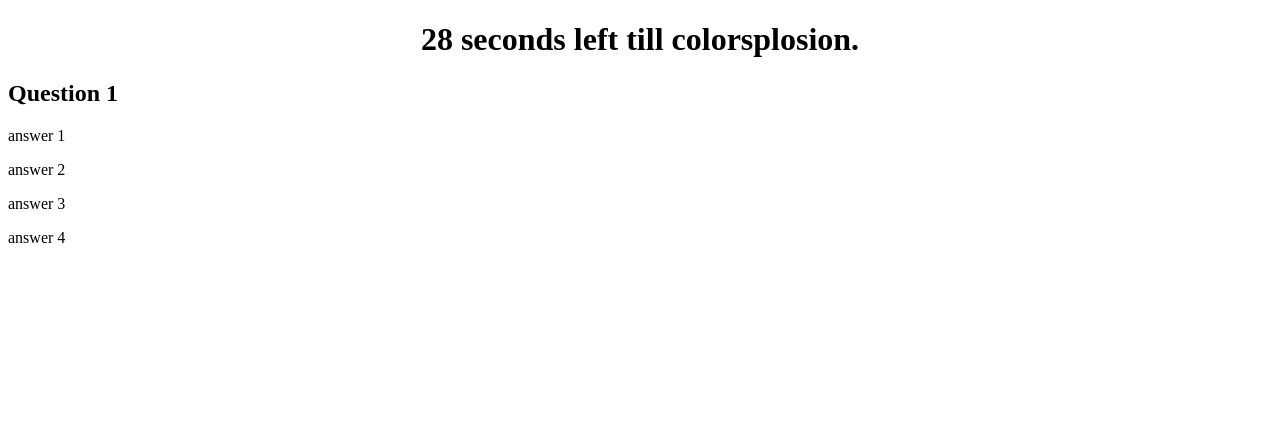
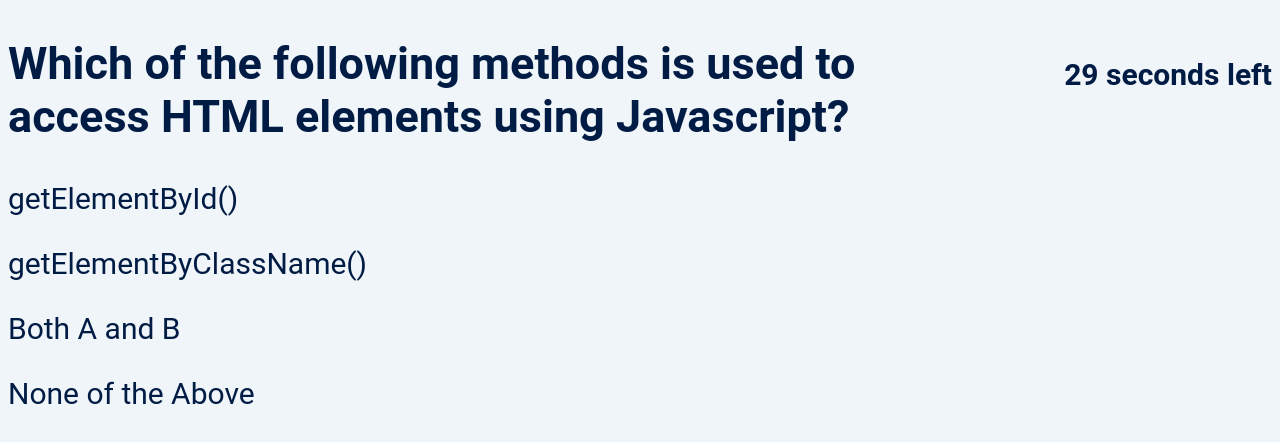
Before and after one commit to Mutasim-c/Web-APIs-Code-Quiz, a plain HTML site: page index.html in a window 1280 px wide. Both pictures are taken after a click on the button "start". Drawn offline with Linux system fonts and the light colour scheme.

Commit message:
added some styling and actual question/answers

```diff
--- a/assets/css/style.css
+++ b/assets/css/style.css
@@ -0,0 +1,49 @@
+*,
+*::before,
+*::after {
+  box-sizing: border-box;
+}
+
+body{
+    font-size: 30px;
+    font-family: "Roboto", sans-serif;
+    background-color: #eff5f8;
+    color: #001b44;
+    position: relative;
+}
+
+#start{
+    position: absolute;
+    top: 50%;
+    left: 50%;
+    background-color: #4CAF50; /* Green */
+    border: none;
+    color: white;
+    padding: 15px 32px;
+    text-align: center;
+    text-decoration: none;
+    display: inline-block;
+    font-size: 16px;
+}
+
+.time {
+    font-size: 30px;
+    float: right;
+}
+
+#titles{
+    width: 75%
+}
+
+#answer1:hover{
+    cursor:pointer
+}
+#answer2:hover{
+    cursor:pointer
+}
+#answer3:hover{
+    cursor:pointer
+}
+#answer4:hover{
+    cursor:pointer
+}
--- a/assets/js/script.js
+++ b/assets/js/script.js
@@ -1,7 +1,7 @@
 var start = document.getElementById("start");
 var question = document.getElementById("question");
 
-question.style.display = "none";
+//question.style.display = "none";
 var points = 0;
 
 var timeEl = document.querySelector(".time");
@@ -10,8 +10,9 @@ var pointsEl = document.getElementById("points")
 function setTime() {
   // Sets interval in variable
   var timerInterval = setInterval(function() {
+    timeEl.textContent = secondsLeft + " seconds left";
+
     secondsLeft--;
-    timeEl.textContent = secondsLeft + " seconds left till colorsplosion.";
 
     if(secondsLeft <= 0) {
       // Stops execution of action at set interval
@@ -28,16 +29,17 @@ function setTime() {
 
 start.addEventListener("click", function() {
     start.style.display = "none";
-    question.style.display = "block";
+    //question.style.display = "block";
     setTime();
+    newQuestion();
 })
 
-var titles = ["","question2" , "question 3" ,"question 4" ,"question 5"];
-var answers1 = ["","answer1.2" ,"answer1.3" , "answer1.4" , "answer1.5" ];
-var answers2 = ["","answer2.2" ,"answer2.3" , "answer2.4" , "answer2.5" ];
-var answers3 = ["","answer3.2" ,"answer3.3" , "answer3.4" , "answer3.5" ];
-var answers4 = ["","answer4.2" ,"answer4.3" , "answer4.4" , "answer4.5" ];
-var rightAnswer = ["2", "3", "4", "2", "1"]
+var titles = ["Which of the following methods is used to access HTML elements using Javascript?","Which of these are used to declare a variable" , "Who uses console.log" ,"what is and if statement used for?" ,"What does JSON stand for?"];
+var answers1 = ["getElementById()","var" ,"developer" , "looping through lines of code" , "Jelly Starberry Orange Nectarine" ];
+var answers2 = ["getElementByClassName()","declare" ,"user" , "data type sued for storing lists" , "Java Script On Now" ];
+var answers3 = ["Both A and B","let" ,"Both A and B" , "shows what data type a variable is" , "Java Script Object Notation" ];
+var answers4 = ["None of the Above","None of the above" ,"None of the above" , "None of the above" , "None of the above" ];
+var rightAnswer = ["3", "1", "1", "4", "3"]
 
 var title = document.getElementById("titles")
 var answer1 = document.getElementById("answer1");
--- a/index.html
+++ b/index.html
@@ -4,18 +4,19 @@
 <head>
   <meta charset="UTF-8">
   <meta name="viewport" content="width=device-width, initial-scale=1.0">
+  <link rel="stylesheet" href="./assets/css/style.css" />
   <title>Window Object</title>
 </head>
 
 <body>
     <button id = "start">start</button>
-    <h1 class="time" style="text-align:center;"></h1>
+    <h1 class="time"></h1>
     <div id = "question">
-        <h2 id ="titles">Question 1</h2>
-        <p id = "answer1">answer 1</p>
-        <p id = "answer2">answer 2</p>
-        <p id = "answer3">answer 3</p>
-        <p id = "answer4">answer 4</p>
+        <h2 id ="titles"></h2>
+        <p id = "answer1"></p>
+        <p id = "answer2"></p>
+        <p id = "answer3"></p>
+        <p id = "answer4"></p>
     </div>
     <p id ="points"></p>
     <script src="./assets/js/script.js"></script>
```
